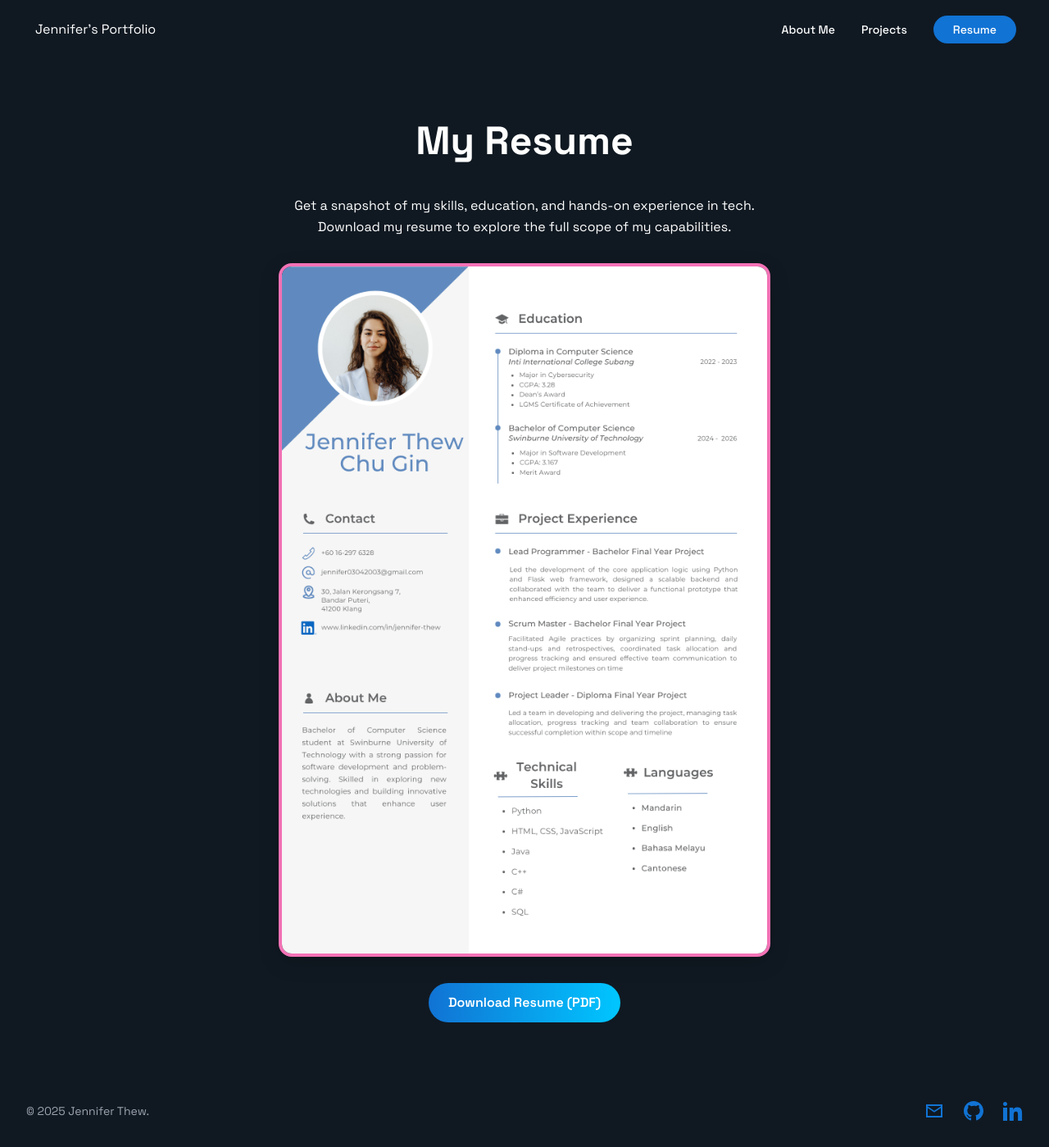
After one commit to JenniferThew/Port-Folio, a Flask app: page /resume in a window 1280 px wide. The commit adds this page. Shown: the whole page at 82% size. Run offline with Flask 3, Linux system fonts and the light colour scheme; some libraries are stand-ins or nearby versions.

Commit message:
with resume section

```diff
--- a/app.py
+++ b/app.py
@@ -1,4 +1,4 @@
-from flask import Flask,  render_template
+from flask import Flask,  render_template, abort
 import json
 
 app = Flask(__name__)
@@ -37,9 +37,13 @@ def project_detail(slug):
     project = next((p for p in projects if p["slug"] == slug), None)
 
     if not project:
-        ConnectionAbortedError(404)
+        abort(404)
 
     return render_template("project_detail.html", project=project)
 
+@app.route("/resume")
+def resume():
+    return render_template("resume.html")
+
 if __name__ == '__main__':
     app.run(debug=True)
--- a/static/css/home.css
+++ b/static/css/home.css
@@ -141,13 +141,18 @@ filter: brightness(0.75);
 }
 
 .tech-stack {
-  display: flex;
-  flex-wrap: wrap;
+  display: -webkit-box;
+  -webkit-line-clamp: 2;
+  -webkit-box-orient: vertical;
+  overflow: hidden;
+  text-overflow: ellipsis;
+  /* flex-wrap: wrap; */
   gap: 0.5rem;
   margin-bottom: 1rem;
 }
 
 .tech-stack li {
+display: inline;
   background-color: #1e293b;
   padding: 0.4rem 0.8rem;
   border-radius: 0.5rem;
@@ -197,6 +202,10 @@ filter: brightness(0.75);
     overflow: hidden;
     box-shadow: 0 4px 12px rgba(17, 115, 212, 0.3);
     transition: all 0.3s ease;
+    /* max-height: 500px; */
+    display: flex;
+    flex-direction: column;
+    /* justify-content: space-between; */
     }
 
     .project-card:hover {
@@ -211,9 +220,14 @@ filter: brightness(0.75);
     background-size: cover;
     background-position: center;
     position: relative;
+    flex-shrink: 0;
     }
 
     .project-content {
+      display: flex;
+      flex-direction: column;
+      justify-content: space-between;
+      flex-grow: 1;
     padding: 1.5rem;
     color: white;
     }
@@ -229,6 +243,11 @@ filter: brightness(0.75);
     color: #d1d5db;
     line-height: 1.5;
     margin-bottom: 1rem;
+    display: -webkit-box;
+    -webkit-line-clamp: 3; /* Show max 3 lines */
+    -webkit-box-orient: vertical;
+    overflow: hidden;
+    text-overflow: ellipsis;
     }
 
     .project-link {
--- a/static/css/project_detail.css
+++ b/static/css/project_detail.css
@@ -116,6 +116,5 @@
     .sidebar {
         /* Remove sticky positioning on mobile and place it near the top */
         position: static;
-        order: -1;
     }
 }
--- /dev/null
+++ b/static/css/resume.css
@@ -0,0 +1,43 @@
+.resume-section {
+  background-color: #101922;
+  padding: 4rem 2rem;
+  text-align: center;
+  color: #1e293b;
+}
+
+.resume-intro {
+  font-size: 1rem;
+  max-width: 700px;
+  margin: 0 auto 2rem;
+  line-height: 1.6;
+  color: white;
+}
+
+.resume-preview {
+    display: flex;
+    justify-content: center;
+  margin-bottom: 2rem;
+}
+
+.resume-image {
+  width: 100%;
+  max-width: 600px;
+  border: 4px solid #f472b6;
+  border-radius: 1rem;
+  box-shadow: 0 8px 24px rgba(0, 0, 0, 0.2);
+}
+
+.resume-download-btn {
+  display: inline-block;
+  padding: 0.75rem 1.5rem;
+  background: linear-gradient(to right, #1173d4, #00c6ff);
+  color: white;
+  font-weight: 600;
+  border-radius: 999px;
+  text-decoration: none;
+  transition: background 0.3s ease;
+}
+
+.resume-download-btn:hover {
+  background: linear-gradient(to right, #0e5bb5, #0099cc);
+}
--- a/templates/base.html
+++ b/templates/base.html
@@ -24,6 +24,11 @@
         <link
             rel="stylesheet"
             href="{{ url_for('static', filename='css/project_detail.css')}}"
+        >
+
+        <link
+            rel="stylesheet"
+            href="{{ url_for('static', filename='css/resume.css')}}"
         >
 
         <link href="https://fonts.googleapis.com/css2?family=Space+Grotesk:wght@400;500;600;700&amp;display=swap" rel="stylesheet"/>
--- a/templates/includes/header.html
+++ b/templates/includes/header.html
@@ -7,7 +7,7 @@
             <ul>
                 <li><a href="{{ url_for('about_me')}}">About Me</a></li>
                 <li><a href="{{ url_for('projects')}}">Projects</a></li>
-                <li><a href="#" class="resume-btn">Resume</a></li>
+                <li><a href="{{ url_for('resume')}}" class="resume-btn">Resume</a></li>
 
             </ul>
         </nav>
--- /dev/null
+++ b/templates/resume.html
@@ -0,0 +1,24 @@
+{% extends "base.html" %}
+
+{% block title %}About me{% endblock %}
+
+{% block content %}
+
+<section class="resume-section">
+    <h2 class="section-title">My Resume</h2>
+    <p class="resume-intro">
+        Get a snapshot of my skills, education, and hands-on experience in tech.<br>
+        Download my resume to explore the full scope of my capabilities.
+    </p>
+
+    <div class="resume-preview">
+        <img src="{{ url_for('static', filename='images/resume.png')}}" alt="Resume preview" class="resume-image">
+    </div>
+
+    <a href="#" class="resume-download-btn" download>
+        Download Resume (PDF)
+    </a>
+
+</section>
+
+{% endblock %}
```
Also changed, not shown: templates/about_me.html (+0 -8 lines), templates/index.html (+3 -10 lines), templates/project_detail.html (+0 -8 lines), templates/projects.html (+0 -13 lines), static/images/resume.png (added).
